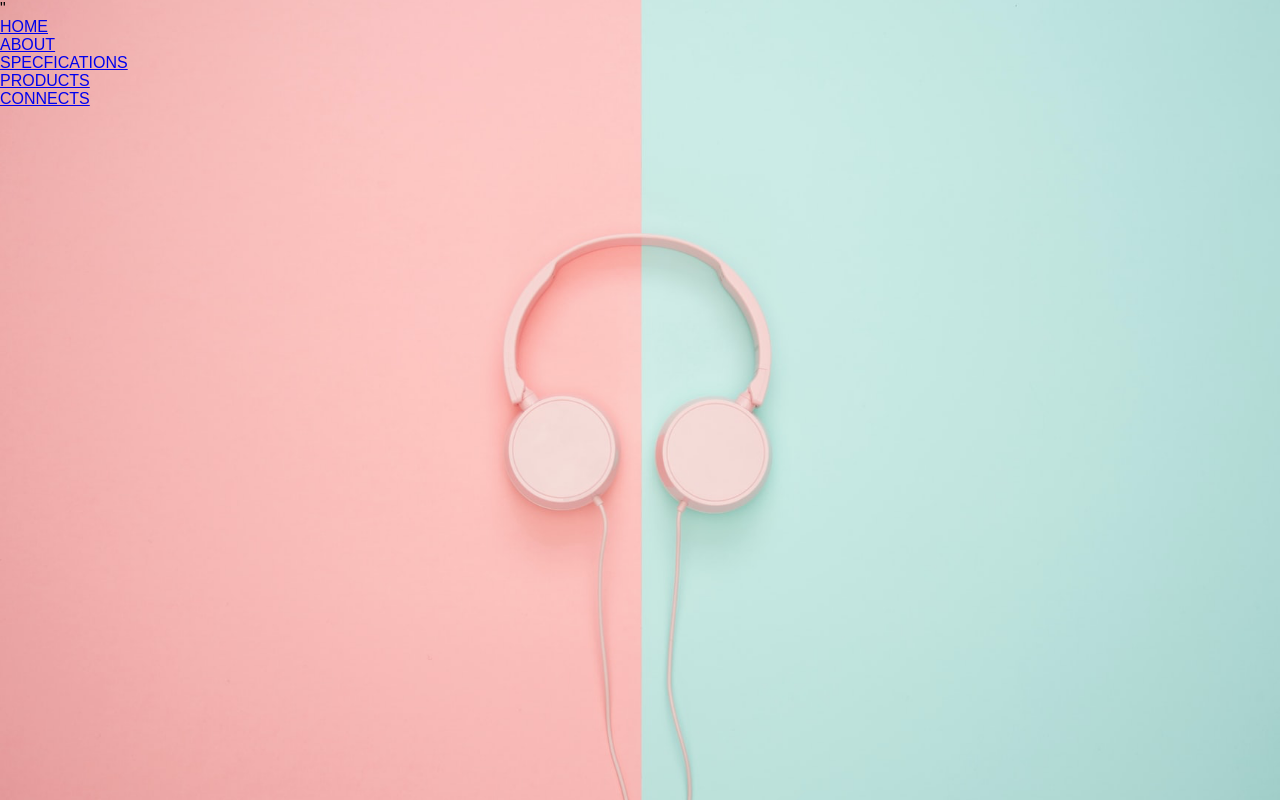
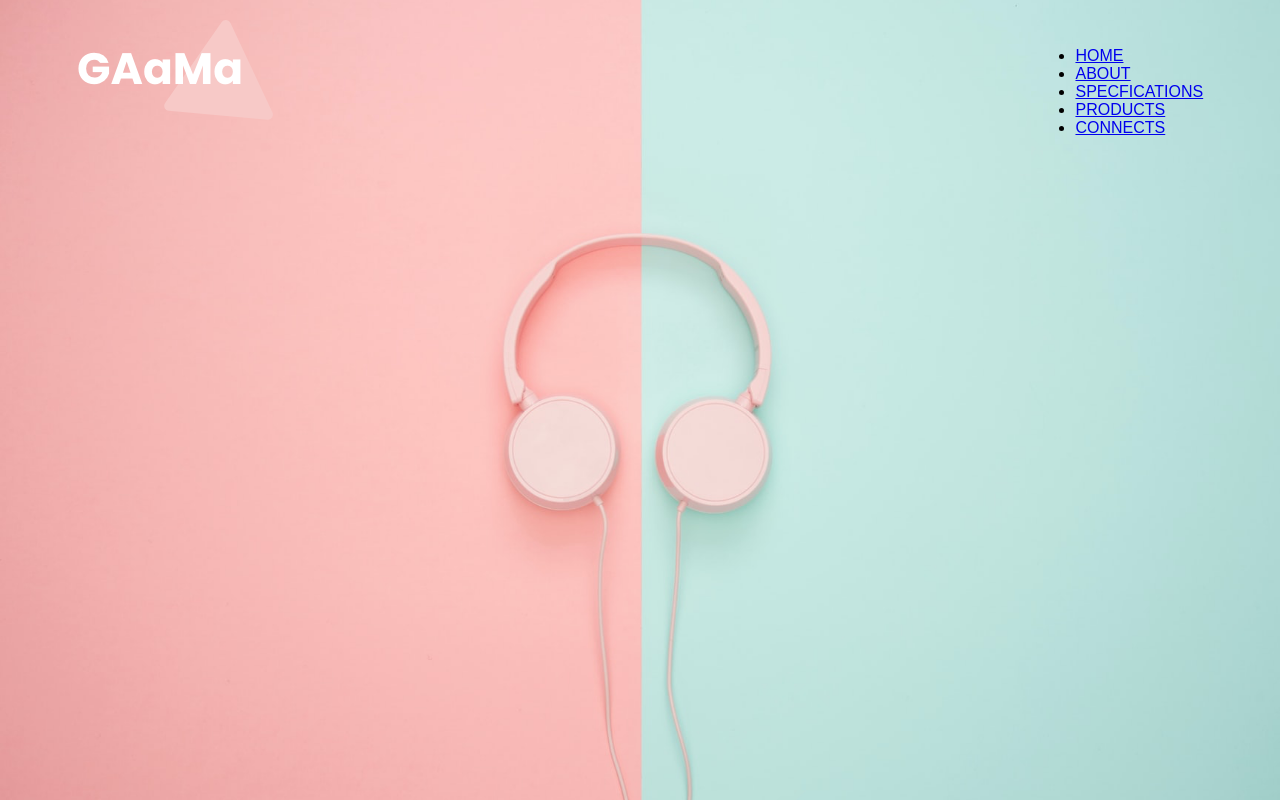
Before and after one commit to tashamwafulirwa/Music-Website, a plain HTML site: page index.html in a window 1280 px wide. Drawn offline with Linux system fonts and the light colour scheme.

Commit message:
add closing div

```diff
--- a/index.html
+++ b/index.html
@@ -9,9 +9,8 @@
 </head>
 <body>
     <div class="container">
-    <div class="navbar>
+    <div class="navbar">
         <img src="media/logo.png" class="logo">
-    </div>"
     <ul>
     <li><a href="#">HOME</a></li>
     <li><a href="#">ABOUT</a></li>
@@ -19,7 +18,7 @@
     <li><a href="#">PRODUCTS</a></li>
     <li><a href="#">CONNECTS</a></li>
     </ul>
-
+    </div>
     </div>
 </body>
 </html>
--- a/styles.css
+++ b/styles.css
@@ -12,3 +12,12 @@
     background-position: center;
     position: relative;
 }
+
+.navbar{
+    width: 88%;
+    margin: auto;
+    padding: 15px 0;
+    display: flex;
+    align-items: center;
+    justify-content: space-between;
+}
```
